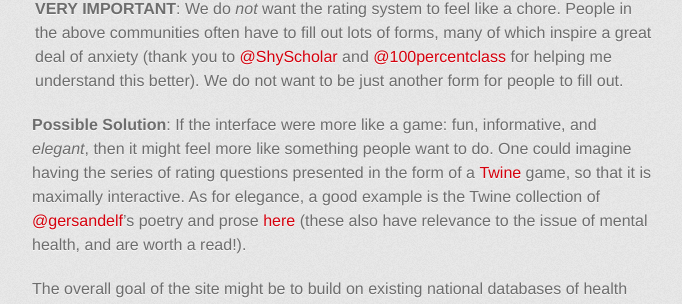
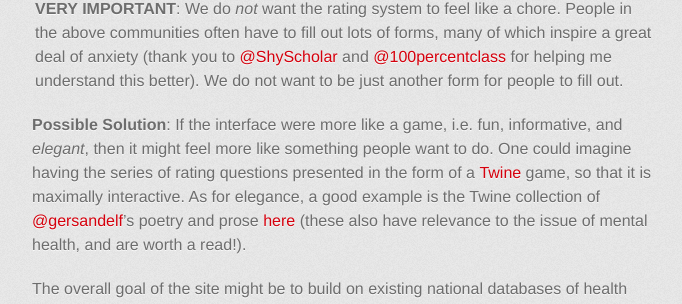
Before and after one commit to joelcw/joelcw.github.io, a Jekyll site: the page built from _posts/2014-03-22-hang-together.md, in a window 1280 px wide and 900 px high, scrolled down 2452 px. Shown: the part 144-448 px from the top of the window, without its empty margins (298-980 px from the left). Built offline with Jekyll 4.4.1, drawn with Linux system fonts in a browser that asks for light colours; some web fonts are replaced.

Commit message:
tiny tweak

```diff
--- a/_posts/2014-03-22-hang-together.md
+++ b/_posts/2014-03-22-hang-together.md
@@ -53,7 +53,7 @@ Two more goals for the rating system occur to me off the bat:
 
 2. **VERY IMPORTANT**: We do *not* want the rating system to feel like a chore. People in the above communities often have to fill out lots of forms, many of which inspire a great deal of anxiety (thank you to [@ShyScholar](https://twitter.com/ShyScholar) and [@100percentclass](https://twitter.com/100percentclass) for helping me understand this better). We do not want to be just another form for people to fill out.
 
-**Possible Solution**: If the interface were more like a game: fun, informative, and *elegant*, then it might feel more like something people want to do. One could imagine having the series of rating questions presented in the form of a [Twine](http://en.wikipedia.org/wiki/Twine_(software)) game, so that it is maximally interactive. As for elegance, a good example is the Twine collection of [@gersandelf](https://twitter.com/gersandelf)'s poetry and prose [here](http://gersande.com/notebook/) (these also have relevance to the issue of mental health, and are worth a read!).
+**Possible Solution**: If the interface were more like a game, i.e. fun, informative, and *elegant*, then it might feel more like something people want to do. One could imagine having the series of rating questions presented in the form of a [Twine](http://en.wikipedia.org/wiki/Twine_(software)) game, so that it is maximally interactive. As for elegance, a good example is the Twine collection of [@gersandelf](https://twitter.com/gersandelf)'s poetry and prose [here](http://gersande.com/notebook/) (these also have relevance to the issue of mental health, and are worth a read!).
 
 The overall goal of the site might be to build on existing national databases of health care institutions, charities, etc., and use the experiences of user communities to distinguish between those institutions that understand our problems and have helped us to a healthy outcome, and those that didn't. The big investment here would be setting up a website, doing some basic research, and some non-trivial html coding. Ultimately, as more and more service users from the relevant communities interact with the site, pressure will build on those institutions with bad ratings to change their behavior.
 (Note that we would have to build a significant user base for the number of ratings/comments to be statistically robust in representing the overall experiences for each community.)
```
